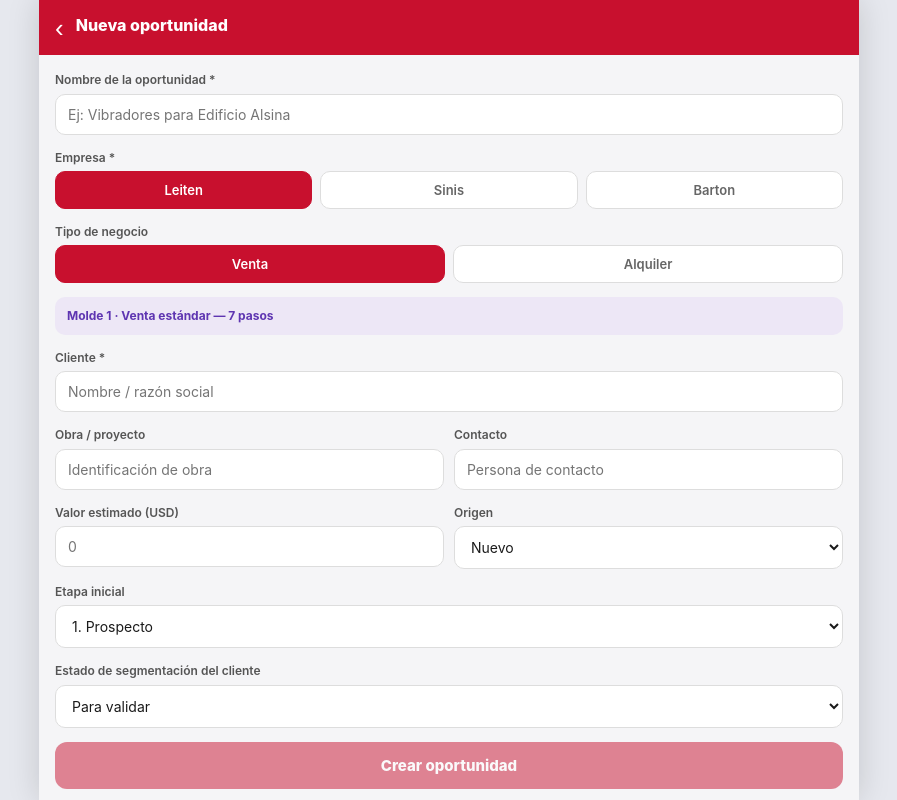
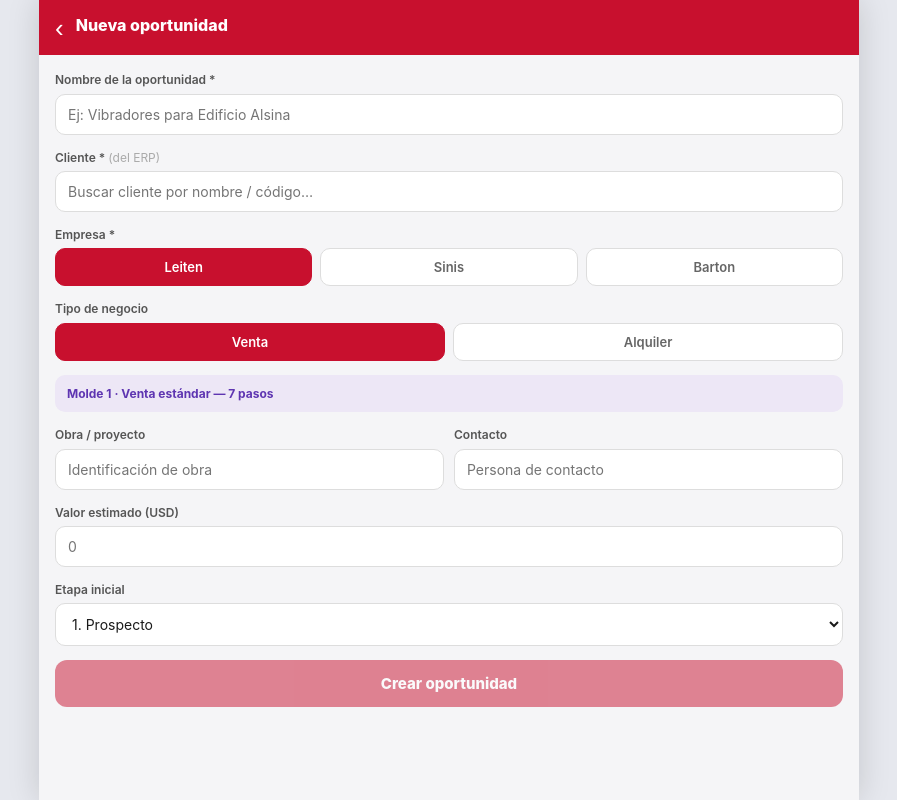
Before and after one commit to Barton-user/LEITEN-COMERCIAL, a Next.js app: page /vendedor/oportunidades in a window 1280 px wide. Both pictures are taken after a click on the button "Nueva oportunidad". Shown: the whole page, without its empty margins (191-1088 px from the left). Built offline with nearby package versions, Linux system fonts and the light colour scheme.

Commit message:
Alta oportunidad: cliente desde ERP con segmentacion y origen automaticos

```diff
--- a/src/app/vendedor/vendedor.css
+++ b/src/app/vendedor/vendedor.css
@@ -129,6 +129,22 @@
 .mv-toggle-row { display: flex; align-items: center; justify-content: space-between; padding: 11px 12px; border: 1.5px solid #ddd; border-radius: 10px; background: #fff; }
 .mv-toggle-row .lbl { font-size: 13px; font-weight: 600; color: #333; }
 
+/* Buscador de cliente (autocomplete desde ERP/mock) */
+.mv-search { position: relative; }
+.mv-sugs { position: absolute; left: 0; right: 0; top: 100%; margin-top: 4px; background: #fff; border: 1px solid #ddd; border-radius: 10px; box-shadow: 0 6px 20px rgba(0,0,0,.12); z-index: 20; max-height: 240px; overflow-y: auto; }
+.mv-sug { padding: 10px 12px; border-bottom: 1px solid #f2f2f2; cursor: pointer; }
+.mv-sug:active, .mv-sug:hover { background: #f7f7f7; }
+.mv-sug .nm { font-size: 13px; font-weight: 600; color: #1a1a1a; }
+.mv-sug .meta { font-size: 11px; color: #888; margin-top: 2px; }
+.mv-cli-info { background: #fff; border: 1.5px solid #e3e3e3; border-radius: 10px; padding: 12px; margin-bottom: 14px; }
+.mv-cli-info .lbl { font-size: 11px; color: #888; font-weight: 600; text-transform: uppercase; letter-spacing: .3px; }
+.mv-cli-info .row { display: flex; justify-content: space-between; align-items: center; gap: 10px; margin-top: 7px; font-size: 13px; }
+.mv-cli-info .auto { font-size: 9px; color: #aaa; font-weight: 600; }
+.mv-pill { font-size: 11px; font-weight: 700; padding: 3px 9px; border-radius: 12px; }
+.mv-pill.ok { background: #e8f5e9; color: #2e7d32; }
+.mv-pill.no { background: #fff3e0; color: #e65100; }
+.mv-pill.gray { background: #eceff1; color: #607d8b; }
+
 /* Volver a la app principal (header) */
 .mv-back { display: inline-flex; align-items: center; gap: 5px; font-size: 11px; font-weight: 700; color: #1a1a1a; background: rgba(0,0,0,.12); padding: 5px 10px; border-radius: 16px; text-decoration: none; }
 .mv-hdr-r { display: flex; align-items: center; gap: 10px; }
--- a/src/components/vendedor/NuevaOportunidad.js
+++ b/src/components/vendedor/NuevaOportunidad.js
@@ -1,60 +1,70 @@
 "use client";
-import { useState } from "react";
+import { useState, useEffect } from "react";
 import { ET, MOLDES, moldeDe } from "@/lib/pipeline";
 
 const EMPRESAS = ["Leiten", "Sinis", "Barton"];
-const ORIGENES = ["Nuevo", "Cliente existente", "Reactivación"];
+
+// La segmentación y el origen vienen del ERP al elegir el cliente (acá, de los datos mock).
+function segOportunidad(segEstadoCliente) {
+  if (segEstadoCliente === "Validación aprobada") return "Validación aprobada";
+  if (segEstadoCliente === "Omitir validación") return "Omitir validación";
+  return "Para validar"; // "Para validar" o "Aprobación de gerencia"
+}
+function origenDeCiclo(ciclo) {
+  if (ciclo === "Prospecto") return "Nuevo";
+  if (ciclo === "En riesgo" || ciclo === "Inactivo") return "Reactivación";
+  return "Cliente existente";
+}
 
 export default function NuevaOportunidad({ onSave, onClose }) {
   const [f, setF] = useState({
-    nombre: "",
-    empresa: "Leiten",
-    tipo: "Venta",
-    requiereOT: false,
-    cliente: "",
-    obra: "",
-    contacto: "",
-    valor: "",
-    tipoOrigen: "Nuevo",
-    estado: "prospecto",
-    seg_estado: "Para validar",
+    nombre: "", empresa: "Leiten", tipo: "Venta", requiereOT: false,
+    obra: "", contacto: "", valor: "", estado: "prospecto",
   });
   const set = (k, v) => setF((p) => ({ ...p, [k]: v }));
+
+  // Cliente: buscador con autocompletado (viene del ERP)
+  const [q, setQ] = useState("");
+  const [sugs, setSugs] = useState([]);
+  const [cli, setCli] = useState(null); // {id,nombre,segEstado,ciclo,vendedor,sucursal}
+
+  useEffect(() => {
+    if (cli || q.trim().length < 2) { setSugs([]); return; }
+    const t = setTimeout(async () => {
+      const sp = new URLSearchParams({ campo: "seg", q: q.trim(), pageSize: "8" });
+      const res = await fetch(`/api/clientes?${sp.toString()}`);
+      const json = await res.json();
+      setSugs(json.rows || []);
+    }, 250);
+    return () => clearTimeout(t);
+  }, [q, cli]);
 
   const ot = f.empresa === "Sinis" && f.requiereOT;
   const molde = moldeDe(f.empresa, f.tipo, ot);
   const etapas = MOLDES[molde].etapas;
-  const valido = f.nombre.trim() && f.cliente.trim();
+  const valido = f.nombre.trim() && cli;
+
+  const segOpp = cli ? segOportunidad(cli.segEstado) : null;
+  const origen = cli ? origenDeCiclo(cli.ciclo) : null;
+  const validada = segOpp === "Validación aprobada";
 
   function guardar() {
     const hoy = new Date();
-    const prox = new Date();
-    prox.setDate(hoy.getDate() + 3);
-    const op = {
+    const prox = new Date(); prox.setDate(hoy.getDate() + 3);
+    onSave({
       id: "n" + Date.now(),
       nombre: f.nombre.trim(),
-      empresa: f.empresa,
-      molde,
-      tipo: f.tipo,
-      requiereOT: ot,
+      empresa: f.empresa, molde, tipo: f.tipo, requiereOT: ot,
       estado: etapas.includes(f.estado) ? f.estado : "prospecto",
-      valor: parseInt(f.valor || "0", 10) || 0,
-      moneda: "USD",
-      tipoOrigen: f.tipoOrigen,
-      tuvoDemo: false,
-      cliente: f.cliente.trim(),
-      obra: f.obra.trim(),
-      contacto: f.contacto.trim(),
-      vendedor: "Juan Garrido",
-      sucursal: "",
-      cliente_ciclo: f.tipoOrigen === "Nuevo" ? "Prospecto" : "Activo",
-      seg_estado: f.seg_estado,
-      productos: [],
-      fechaCreacion: hoy.toISOString().slice(0, 10),
+      valor: parseInt(f.valor || "0", 10) || 0, moneda: "USD",
+      tipoOrigen: origen, tuvoDemo: false,
+      cliente: cli.nombre, obra: f.obra.trim(), contacto: f.contacto.trim(),
+      vendedor: cli.vendedor || "Juan Garrido", sucursal: cli.sucursal || "",
+      cliente_ciclo: cli.ciclo, seg_estado: segOpp,
+      productos: [], fechaCreacion: hoy.toISOString().slice(0, 10),
       proxAct: { tipo: "relevamiento", fecha: prox.toISOString().slice(0, 10) },
       _nueva: true,
-    };
-    onSave(op);
+    });
   }
 
   return (
@@ -68,6 +78,51 @@ export default function NuevaOportunidad({ onSave, onClose }) {
           <label className="mv-fl">Nombre de la oportunidad *</label>
           <input className="mv-fi" value={f.nombre} onChange={(e) => set("nombre", e.target.value)} placeholder="Ej: Vibradores para Edificio Alsina" />
         </div>
+
+        {/* Cliente: viene del ERP */}
+        <div className="mv-fg">
+          <label className="mv-fl">Cliente * <span style={{ color: "#aaa", fontWeight: 400 }}>(del ERP)</span></label>
+          <div className="mv-search">
+            <input
+              className="mv-fi"
+              value={cli ? cli.nombre : q}
+              onChange={(e) => { setCli(null); setQ(e.target.value); }}
+              placeholder="Buscar cliente por nombre / código…"
+            />
+            {sugs.length > 0 && (
+              <div className="mv-sugs">
+                {sugs.map((s) => (
+                  <div key={s.id} className="mv-sug" onClick={() => { setCli(s); setSugs([]); setQ(""); }}>
+                    <div className="nm">{s.nombre}</div>
+                    <div className="meta">{s.id} · {s.segEstado} · {s.ciclo}{s.vendedor ? ` · ${s.vendedor}` : ""}</div>
+                  </div>
+                ))}
+              </div>
+            )}
+          </div>
+        </div>
+
+        {/* Datos automáticos del cliente */}
+        {cli && (
+          <div className="mv-cli-info">
+            <div className="lbl">Datos del cliente (automático, del ERP)</div>
+            <div className="row">
+              <span>Segmentación</span>
+              <span className={"mv-pill " + (validada ? "ok" : segOpp === "Omitir validación" ? "gray" : "no")}>
+                {validada ? "✓ Validado" : segOpp === "Omitir validación" ? "Omitir" : "Sin validar"}
+              </span>
+            </div>
+            <div className="row">
+              <span>Origen de la oportunidad</span>
+              <span className="mv-pill gray">{origen}</span>
+            </div>
+            {!validada && segOpp !== "Omitir validación" && (
+              <div className="auto" style={{ marginTop: 8, color: "#e65100" }}>
+                🔒 Ficha sin validar: no podrá avanzar a cotización hasta que Gerencia la valide.
+              </div>
+            )}
+          </div>
+        )}
 
         <div className="mv-fg">
           <label className="mv-fl">Empresa *</label>
@@ -100,11 +155,6 @@ export default function NuevaOportunidad({ onSave, onClose }) {
           Molde {molde} · {MOLDES[molde].nombre} — {etapas.length} pasos
         </div>
 
-        <div className="mv-fg">
-          <label className="mv-fl">Cliente *</label>
-          <input className="mv-fi" value={f.cliente} onChange={(e) => set("cliente", e.target.value)} placeholder="Nombre / razón social" />
-        </div>
-
         <div className="mv-row2">
           <div className="mv-fg">
             <label className="mv-fl">Obra / proyecto</label>
@@ -116,17 +166,9 @@ export default function NuevaOportunidad({ onSave, onClose }) {
           </div>
         </div>
 
-        <div className="mv-row2">
-          <div className="mv-fg">
-            <label className="mv-fl">Valor estimado (USD)</label>
-            <input className="mv-fi" type="number" inputMode="numeric" value={f.valor} onChange={(e) => set("valor", e.target.value)} placeholder="0" />
-          </div>
-          <div className="mv-fg">
-            <label className="mv-fl">Origen</label>
-            <select className="mv-fi" value={f.tipoOrigen} onChange={(e) => set("tipoOrigen", e.target.value)}>
-              {ORIGENES.map((o) => <option key={o}>{o}</option>)}
-            </select>
-          </div>
+        <div className="mv-fg">
+          <label className="mv-fl">Valor estimado (USD)</label>
+          <input className="mv-fi" type="number" inputMode="numeric" value={f.valor} onChange={(e) => set("valor", e.target.value)} placeholder="0" />
         </div>
 
         <div className="mv-fg">
@@ -136,15 +178,6 @@ export default function NuevaOportunidad({ onSave, onClose }) {
           </select>
         </div>
 
-        <div className="mv-fg">
-          <label className="mv-fl">Estado de segmentación del cliente</label>
-          <select className="mv-fi" value={f.seg_estado} onChange={(e) => set("seg_estado", e.target.value)}>
-            <option>Para validar</option>
-            <option>Validación aprobada</option>
-            <option>Omitir validación</option>
-          </select>
-        </div>
-
         <button className="mv-save" disabled={!valido} onClick={guardar}>Crear oportunidad</button>
       </div>
     </div>
```
